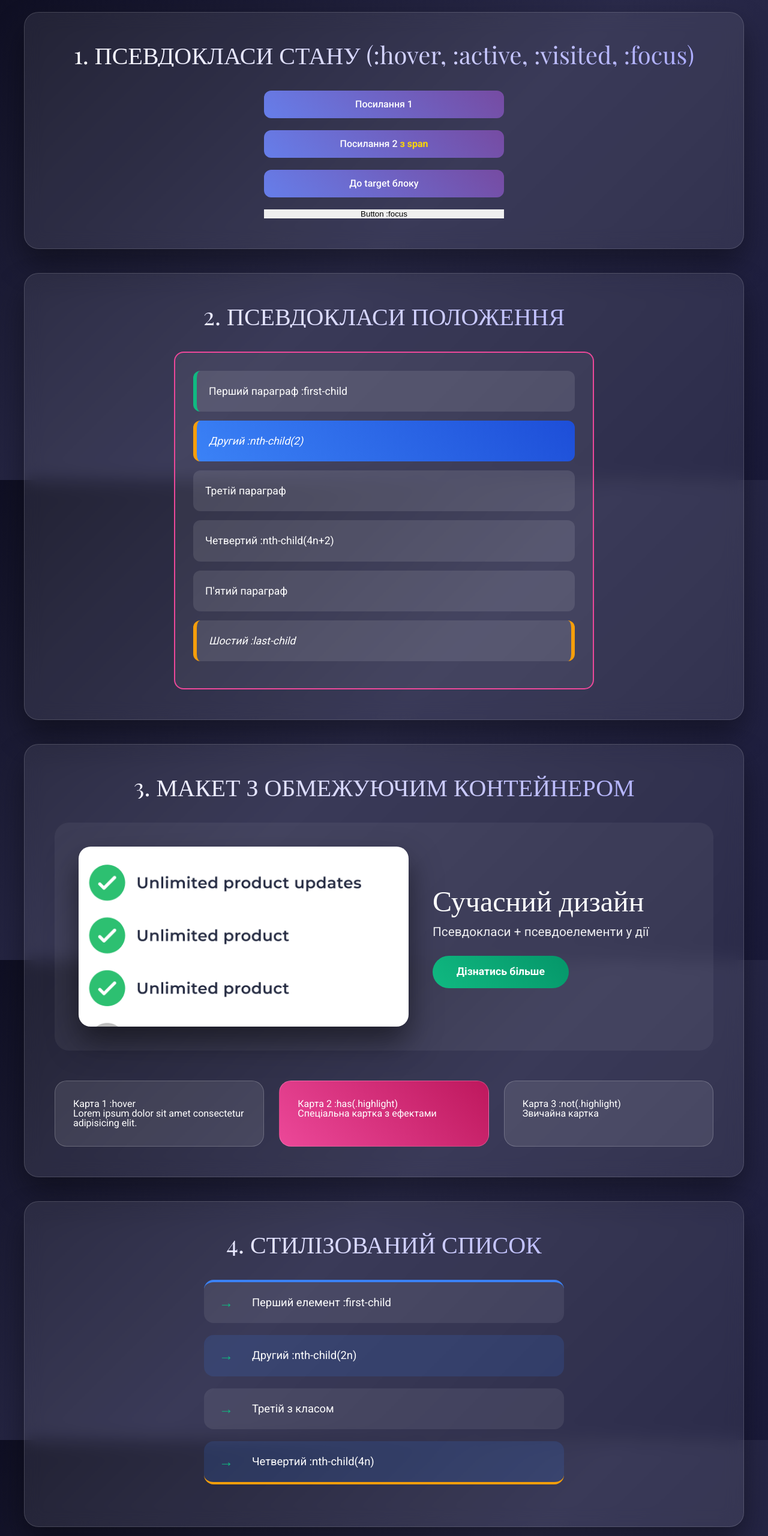
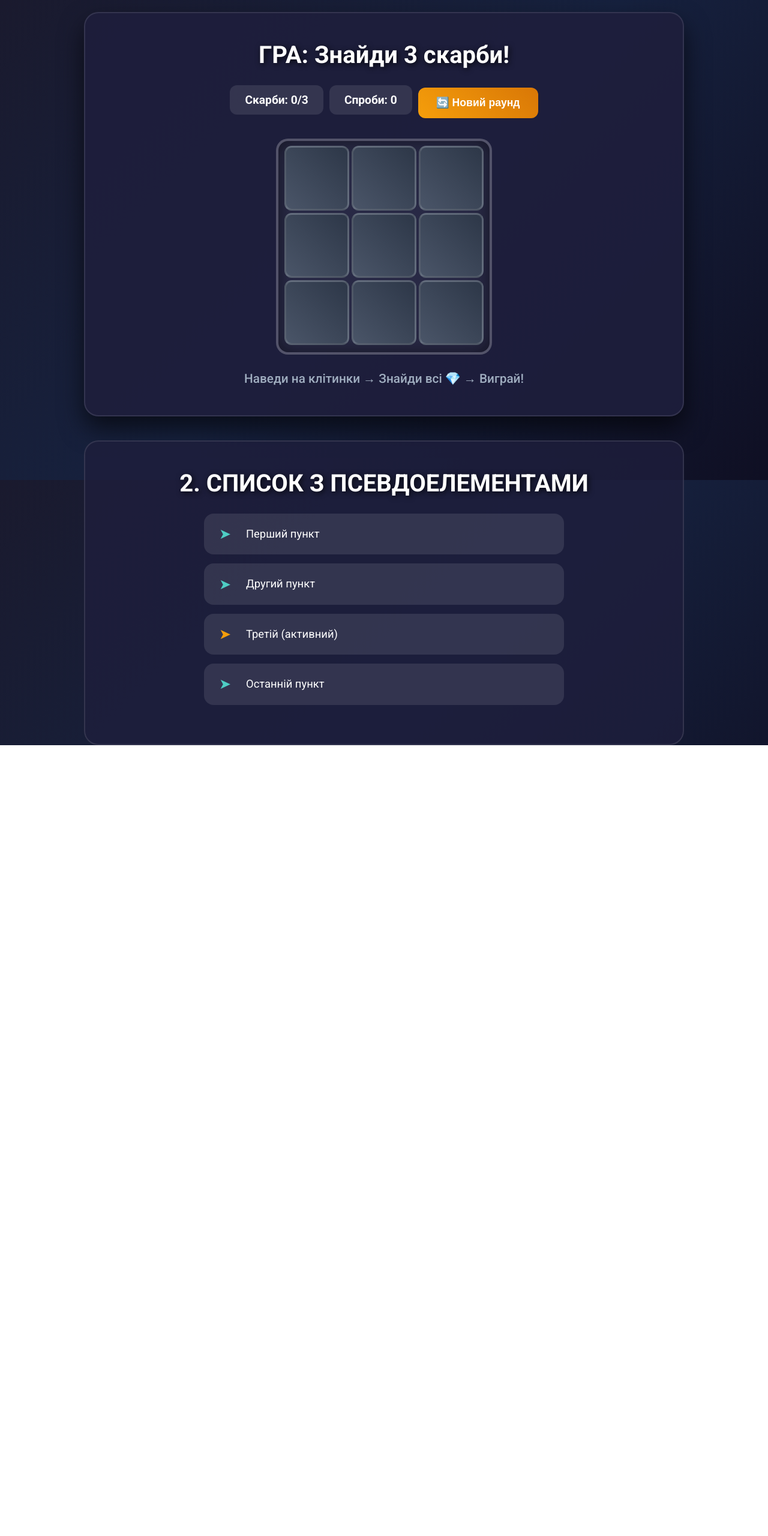
Before and after one commit to Slightlist/Homework, a plain HTML site: page Homework_07/index.html in a window 1280 px wide. Shown: the top 2560 px of the page at 60% size. After the commit the page ends 1242 px from the top, so only its background shows below. Drawn offline with nearby package versions, Linux system fonts and the light colour scheme.

Commit message:
Add files via upload

```diff
--- a/Homework_07/css/style.css
+++ b/Homework_07/css/style.css
@@ -1,231 +1,232 @@
-/* ШРИФТИ */
-@import url("https://fonts.googleapis.com/css2?family=Roboto:wght@400;500;700&display=swap");
-@import url("https://fonts.googleapis.com/css2?family=Playfair+Display:wght@400&display=swap");
+@import url('https://fonts.googleapis.com/css2?family=Roboto:wght@400;500;700&display=swap');
 
-/* ОСНОВНІ */
+/* ОСНОВНИЙ ФОН */
 body {
-    font-family: "Roboto", sans-serif;
-    background: linear-gradient(135deg, #0f0f23 0%, #2a2a4a 50%, #1a1a3a 100%);
-    color: #fff;
+    font-family: 'Roboto', sans-serif;
+    background: linear-gradient(135deg, #1a1a2e 0%, #16213e 50%, #0f0f23 100%);
+    color: #ffffff;
     padding: 20px;
     min-height: 100vh;
 }
 
-/* ОБМЕЖУЮЧИЙ КОНТЕЙНЕР */
 .container {
-    max-width: 1200px;
+    max-width: 1000px;
     margin: 0 auto;
 }
 
 .section-title {
-    font-family: 'Playfair Display', serif;
     font-size: 2.5rem;
     text-align: center;
-    margin-bottom: 40px;
-    background: linear-gradient(45deg, #fff, #a8a8ff);
-    -webkit-background-clip: text;
-    -webkit-text-fill-color: transparent;
-    background-clip: text;
+    margin-bottom: 30px;
+    color: #ffffff;
+    text-shadow: 2px 2px 10px rgba(0,0,0,0.8);
+    font-weight: 700;
 }
 
-/* СЕКЦІЇ */
-.demo-section, .position-section, .mockup-section,
-.list-section, .target-section, .experiments {
-    background: rgba(255,255,255,0.08);
-    backdrop-filter: blur(15px);
+/* ГРА СЕКЦІЯ */
+.game-section {
+    background: rgba(30, 30, 60, 0.9);
     border-radius: 24px;
     padding: 50px;
     margin-bottom: 40px;
-    border: 1px solid rgba(255,255,255,0.15);
+    border: 2px solid rgba(255,255,255,0.1);
+    box-shadow: 0 20px 40px rgba(0,0,0,0.6);
+    text-align: center;
+}
+
+/* GAME INFO - inline-block */
+.game-info {
+    font-size: 0;
+    text-align: center;
+    margin-bottom: 30px;
+}
+
+.score, .tries {
+    display: inline-block;
+    padding: 15px 25px;
+    background: rgba(255,255,255,0.1);
+    border-radius: 12px;
+    margin: 0 10px 10px 0;
+    font-size: 1.2rem;
+    font-weight: 600;
+    vertical-align: middle;
+}
+
+.reset-btn {
+    display: inline-block;
+    padding: 15px 30px;
+    background: linear-gradient(45deg, #f59e0b, #d97706);
+    border: none;
+    border-radius: 12px;
+    color: white;
+    font-size: 1.1rem;
+    font-weight: 600;
+    cursor: pointer;
+    transition: all 0.3s ease;
+    vertical-align: middle;
+}
+
+.reset-btn:hover {
+    transform: scale(1.05);
+    box-shadow: 0 10px 25px rgba(245,158,11,0.5);
+}
+
+/* ГРА 3x3 */
+.game-board {
+    width: 360px;
+    height: 360px;
+    margin: 0 auto 30px;
+    background: rgba(255,255,255,0.05);
+    border-radius: 20px;
+    border: 4px solid rgba(255,255,255,0.2);
+    font-size: 0;
+    padding: 6px;
+    box-shadow: inset 0 0 30px rgba(0,0,0,0.5);
+    line-height: 0;
+    transition: opacity 0.5s ease;
+}
+
+.game-cell {
+    display: inline-block;
+    width: 108px;
+    height: 108px;
+    background: linear-gradient(45deg, #4a5568, #2d3748);
+    border: 3px solid rgba(255,255,255,0.15);
+    border-radius: 12px;
+    cursor: pointer;
+    transition: all 0.4s ease;
+    position: relative;
+    vertical-align: top;
+    margin: 2px;
+}
+
+.game-cell:hover {
+    transform: scale(1.1);
+    background: linear-gradient(45deg, #667eea, #764ba2);
+    border-color: #ffd700;
+    box-shadow: 0 15px 35px rgba(102,126,234,0.7);
+    z-index: 10;
+}
+
+.game-cell--treasure::before {
+    content: "💎";
+    position: absolute;
+    top: 50%;
+    left: 50%;
+    transform: translate(-50%, -50%);
+    font-size: 2.8rem;
+    opacity: 0;
+    transition: all 0.4s ease;
+}
+
+.game-cell--treasure:hover::before {
+    opacity: 1;
+    animation: treasureGlow 1s infinite;
+}
+
+@keyframes treasureGlow {
+    0%, 100% { transform: translate(-50%, -50%) scale(1); text-shadow: 0 0 10px #f59e0b; }
+    50% { transform: translate(-50%, -50%) scale(1.3); text-shadow: 0 0 30px #f59e0b, 0 0 40px #ffd700; }
+}
+
+.game-rules {
+    font-size: 1.3rem;
+    color: #a0aec0;
+    font-weight: 500;
+}
+
+/* ✅ WIN SCREEN */
+.win-screen {
+    display: none; /* прихований за замовчуванням */
+    background: linear-gradient(45deg, rgba(245,158,11,0.95), rgba(217,119,6,0.95));
+    border-radius: 24px;
+    padding: 60px 40px;
+    margin-top: 30px;
+    border: 4px solid #ffd700;
+    box-shadow: 0 30px 60px rgba(245,158,11,0.6);
+    animation: winSlideIn 0.8s ease;
+    text-align: center;
+}
+
+@keyframes winSlideIn {
+    0% { transform: scale(0.8) translateY(50px); opacity: 0; }
+    100% { transform: scale(1) translateY(0); opacity: 1; }
+}
+
+.win-screen__content {
+    max-width: 600px;
+    margin: 0 auto;
+}
+
+.win-screen__emoji {
+    font-size: 4rem;
+    margin-bottom: 20px;
+    animation: celebrate 2s infinite;
+}
+
+@keyframes celebrate {
+    0%, 100% { transform: scale(1) rotate(0deg); }
+    25% { transform: scale(1.2) rotate(5deg); }
+    75% { transform: scale(1.2) rotate(-5deg); }
+}
+
+.win-screen__title {
+    font-size: 3rem;
+    font-weight: 700;
+    margin-bottom: 20px;
+    text-shadow: 3px 3px 10px rgba(0,0,0,0.5);
+    color: #fff;
+}
+
+.win-screen__text {
+    font-size: 1.4rem;
+    margin-bottom: 40px;
+    color: #fff;
+    font-weight: 500;
+}
+
+.win-screen__buttons {
+    font-size: 0; /* inline-block */
+}
+
+.win-btn {
+    display: inline-block;
+    padding: 20px 40px;
+    border-radius: 50px;
+    font-size: 1.2rem;
+    font-weight: 700;
+    border: none;
+    cursor: pointer;
+    transition: all 0.3s ease;
+    vertical-align: middle;
+    margin: 0 15px 10px 0;
+}
+
+.win-btn--play {
+    background: linear-gradient(45deg, #10b981, #059669);
+    color: white;
+    box-shadow: 0 15px 35px rgba(16,185,129,0.5);
+}
+
+.win-btn--share {
+    background: linear-gradient(45deg, #3b82f6, #1d4ed8);
+    color: white;
+    box-shadow: 0 15px 35px rgba(59,130,246,0.5);
+}
+
+.win-btn:hover {
+    transform: translateY(-5px) scale(1.05);
     box-shadow: 0 25px 50px rgba(0,0,0,0.4);
 }
 
-/* 1. ПСЕВДОКЛАСИ СТАНУ */
-.links-demo {
-    display: flex;
-    flex-direction: column;
-    gap: 20px;
-    max-width: 400px;
-    margin: 0 auto;
+/* СПИСОК */
+.list-section {
+    background: rgba(30, 30, 60, 0.8);
+    border-radius: 24px;
+    padding: 50px;
+    border: 2px solid rgba(255,255,255,0.1);
 }
 
-.link {
-    padding: 15px 25px;
-    background: linear-gradient(45deg, #667eea, #764ba2);
-    border-radius: 12px;
-    font-weight: 500;
-    text-align: center;
-    transition: all 0.3s ease;
-    position: relative;
-}
-
-.link:hover {
-    background: linear-gradient(45deg, #764ba2, #667eea);
-    transform: translateY(-5px);
-    box-shadow: 0 20px 40px rgba(102,126,234,0.4);
-}
-
-.link:active {
-    transform: translateY(0) scale(0.98);
-    background: linear-gradient(45deg, #5a67d8, #4c51bf);
-}
-
-.link:visited {
-    background: linear-gradient(45deg, #805ad5, #9f7aea);
-}
-
-.link:focus-visible {
-    outline: 3px solid #fff;
-    outline-offset: 3px;
-}
-
-.link span {
-    font-weight: 700;
-    color: #ffd700;
-}
-
-.link:hover span {
-    color: #ffeb3b;
-}
-
-.button-demo:focus-visible {
-    outline: 3px solid #4ade80;
-    outline-offset: 3px;
-}
-
-/* 2. ПОЛОЖЕННЯ */
-.text-block {
-    max-width: 700px;
-    margin: 0 auto;
-    background: rgba(255,255,255,0.05);
-    padding: 30px;
-    border-radius: 16px;
-}
-
-.text-block p {
-    padding: 20px;
-    margin-bottom: 15px;
-    background: rgba(255,255,255,0.1);
-    border-radius: 12px;
-    font-size: 1.1rem;
-    line-height: 1.6;
-}
-
-.text-block p:first-child {
-    border-left: 6px solid #10b981;
-}
-
-.text-block p:last-child {
-    border-right: 6px solid #f59e0b;
-}
-
-.text-block p:nth-child(2) {
-    background: linear-gradient(45deg, #3b82f6, #1d4ed8);
-}
-
-.text-block p:nth-of-type(4n+2) {
-    font-style: italic;
-    border-left: 6px solid #f59e0b;
-}
-
-.text-block .highlight {
-    background: linear-gradient(45deg, #ec4899, #db2777);
-}
-
-.text-block:not(.highlight) {
-    border: 2px solid rgba(255,255,255,0.3);
-}
-
-.text-block:has(.highlight) {
-    border: 2px solid #ec4899;
-}
-
-/* 3. МАКЕТ */
-.hero {
-    display: flex;
-    align-items: center;
-    gap: 40px;
-    margin-bottom: 50px;
-    padding: 40px;
-    background: rgba(255,255,255,0.05);
-    border-radius: 24px;
-}
-
-.hero-image {
-    flex-shrink: 0;
-    width: 550px;
-    height: 300px;
-    object-fit: cover;
-    border-radius: 20px;
-    box-shadow: 0 25px 50px rgba(0,0,0,0.5);
-    transition: all 0.4s ease;
-}
-
-.hero:hover .hero-image {
-    transform: scale(1.05) rotate(2deg);
-}
-
-.hero-content {
-    flex: 1;
-}
-
-.hero-title {
-    font-family: 'Playfair Display', serif;
-    font-size: 3rem;
-    margin-bottom: 20px;
-    font-weight: 400;
-}
-
-.hero-text {
-    font-size: 1.3rem;
-    margin-bottom: 30px;
-    opacity: 0.9;
-}
-
-.hero-btn {
-    display: inline-block;
-    padding: 18px 40px;
-    background: linear-gradient(45deg, #10b981, #059669);
-    border-radius: 50px;
-    font-size: 1.1rem;
-    font-weight: 600;
-    transition: all 0.3s ease;
-}
-
-.hero-btn:hover {
-    transform: translateY(-3px);
-    box-shadow: 0 20px 40px rgba(16,185,129,0.4);
-}
-
-.cards-grid {
-    display: grid;
-    grid-template-columns: repeat(auto-fit, minmax(320px, 1fr));
-    gap: 25px;
-}
-
-.card {
-    padding: 30px;
-    background: rgba(255,255,255,0.1);
-    border-radius: 20px;
-    transition: all 0.3s ease;
-    border: 1px solid rgba(255,255,255,0.2);
-}
-
-.card:hover {
-    transform: translateY(-15px) rotate(1deg);
-    background: rgba(255,255,255,0.2);
-    box-shadow: 0 30px 60px rgba(0,0,0,0.4);
-}
-
-.card.highlight {
-    background: linear-gradient(45deg, #ec4899, #be185d);
-}
-
-.card:has(.highlight) {
-    border: 2px solid #ec4899;
-}
-
-/* 4. СПИСОК */
 .custom-list {
     max-width: 600px;
     margin: 0 auto;
@@ -233,130 +234,52 @@ body {
 
 .list-item {
     position: relative;
-    padding: 25px 30px 25px 80px;
-    margin-bottom: 20px;
-    background: rgba(255,255,255,0.08);
+    padding: 25px 30px 25px 70px;
+    margin-bottom: 15px;
+    background: rgba(255,255,255,0.1);
     border-radius: 16px;
+    transition: all 0.3s ease;
     font-size: 1.15rem;
-    transition: all 0.3s ease;
+    color: #ffffff;
 }
 
 .list-item:hover {
-    transform: translateX(15px);
-    background: rgba(255,255,255,0.15);
+    background: rgba(255,255,255,0.2);
+    transform: translateX(10px);
 }
 
 .list-item::before {
-    content: "→";
+    content: "➤";
     position: absolute;
     left: 25px;
     top: 50%;
     transform: translateY(-50%);
     font-size: 1.5rem;
-    font-weight: bold;
-    color: #10b981;
+    color: #4ecdc4;
     transition: all 0.3s ease;
 }
 
 .list-item:hover::before {
-    color: #059669;
+    color: #ff6b6b;
     transform: translateY(-50%) scale(1.2);
 }
 
-.list-item:first-child {
-    border-top: 4px solid #3b82f6;
+.list-item--active::before {
+    content: "➤";
+    color: #f59e0b;
+    animation: starPulse 1s infinite;
 }
 
-.list-item:last-child {
-    border-bottom: 4px solid #f59e0b;
-}
-
-.list-item:nth-child(2n) {
-    background: rgba(59,130,246,0.15);
-}
-
-/* 5. TARGET */
-#target-block:target {
-    background: linear-gradient(45deg, #f59e0b, #d97706);
-    animation: targetPulse 0.6s ease;
-}
-
-@keyframes targetPulse {
-    0% { transform: scale(1); }
-    50% { transform: scale(1.05); }
-    100% { transform: scale(1); }
-}
-
-.target-box {
-    padding: 40px;
-    text-align: center;
-    font-size: 2rem;
-    font-weight: 700;
-    background: rgba(255,255,255,0.2);
-    border-radius: 16px;
-    margin-top: 20px;
-}
-
-/* 6. ЕКСПЕРИМЕНТИ */
-.exp-buttons {
-    display: flex;
-    gap: 20px;
-    justify-content: center;
-    flex-wrap: wrap;
-}
-
-.exp-btn {
-    padding: 20px 35px;
-    border-radius: 16px;
-    font-weight: 600;
-    font-size: 1.1rem;
-    transition: all 0.4s ease;
-    position: relative;
-    overflow: hidden;
-}
-
-.exp-btn::before {
-    content: "";
-    position: absolute;
-    top: 0;
-    left: -100%;
-    width: 100%;
-    height: 100%;
-    background: linear-gradient(90deg, transparent, rgba(255,255,255,0.3), transparent);
-    transition: left 0.5s;
-}
-
-.exp-btn:hover::before {
-    left: 100%;
-}
-
-.exp1 {
-    background: linear-gradient(45deg, #8b5cf6, #a855f7);
-}
-
-.exp2 {
-    background: linear-gradient(45deg, #06b6d4, #0891b2);
-}
-
-.exp3 {
-    background: linear-gradient(45deg, #10b981, #059669);
-    border: none;
-}
-
-.exp-btn:hover {
-    transform: translateY(-8px) scale(1.05);
-    box-shadow: 0 25px 50px rgba(0,0,0,0.4);
+@keyframes starPulse {
+    0%, 100% { transform: translateY(-50%) scale(1); }
+    50% { transform: translateY(-50%) scale(1.3); }
 }
 
 /* РЕСПОНСИВ */
 @media (max-width: 768px) {
-    .hero {
-        flex-direction: column;
-        text-align: center;
-    }
-
-    .hero-image {
-        width: 250px;
-        height: 250px;
-    }
+    .game-board { width: 270px; height: 270px; }
+    .game-cell { width: 78px; height: 78px; margin: 1px; }
+    .section-title { font-size: 2rem; }
+    .score, .tries, .reset-btn, .win-btn { display: block; margin: 5px auto; }
+    .win-screen__title { font-size: 2rem; }
 }
--- a/Homework_07/index.html
+++ b/Homework_07/index.html
@@ -3,100 +3,117 @@
 <head>
     <meta charset="UTF-8">
     <meta name="viewport" content="width=device-width, initial-scale=1.0">
-    <title>Урок 7 – Домашка (Псевдокласи + Псевдоелементи)</title>
+    <title>Урок 7 – Гра Hover (З Win Screen)</title>
 
-    <!-- ШРИФТИ З УРОКУ -->
     <link rel="preconnect" href="https://fonts.googleapis.com">
     <link rel="preconnect" href="https://fonts.gstatic.com" crossorigin>
     <link href="https://fonts.googleapis.com/css2?family=Roboto:wght@400;500;700&display=swap" rel="stylesheet">
-    <link href="https://fonts.googleapis.com/css2?family=Playfair+Display:wght@400&display=swap" rel="stylesheet">
 
     <link rel="stylesheet" href="css/reset.css">
-    <link rel="stylesheet" href="css/fonts.css">
     <link rel="stylesheet" href="css/style.css">
 </head>
 <body>
     <div class="container">
-        <!-- 1. ПСЕВДОКЛАСИ СТАНУ -->
-        <section class="demo-section">
-            <h1 class="section-title">1. ПСЕВДОКЛАСИ СТАНУ (:hover, :active, :visited, :focus)</h1>
+        <!-- 1. ГРА HOVER З РАХУНКОМ -->
+        <section class="game-section">
+            <h1 class="section-title">ГРА: Знайди 3 скарби!</h1>
+            <div class="game-info">
+                <span class="score">Скарби: <span class="score-number">0</span>/3</span>
+                <span class="tries">Спроби: <span class="tries-number">0</span></span>
+                <button class="reset-btn" onclick="resetGame()">🔄 Новий раунд</button>
+            </div>
+            <div class="game-board" id="gameBoard">
+                <!-- Клітинки генеруються JS -->
+            </div>
+            <p class="game-rules">Наведи на клітинки → Знайди всі 💎 → Виграй!</p>
 
-            <div class="links-demo">
-                <a href="https://google.com" class="link link-1">Посилання 1</a>
-                <a href="https://google.sk" class="link link-2">Посилання 2 <span>з span</span></a>
-                <a href="#target-block" class="link link-3">До target блоку</a>
-                <button class="button-demo">Button :focus</button>
-            </div>
-        </section>
+            <!-- ✅ WIN SCREEN (прихований за замовчуванням) -->
+            <div class="win-screen" id="winScreen">
+                <div class="win-screen__content">
+                    <h2 class="win-screen__title">ВІТАЮ! ТИ ВИГРАВ!</h2>
+                    <p class="win-screen__text">Ви знайшли всі 3 скарби за <span id="final-tries">0</span> спроби</p>
+                    <div class="win-screen__buttons">
 
-        <!-- 2. ПСЕВДОКЛАСИ ПОЛОЖЕННЯ -->
-        <section class="position-section">
-            <h2 class="section-title">2. ПСЕВДОКЛАСИ ПОЛОЖЕННЯ</h2>
-            <div class="text-block">
-                <p>Перший параграф :first-child</p>
-                <p class="highlight">Другий :nth-child(2)</p>
-                <p>Третій параграф</p>
-                <p>Четвертий :nth-child(4n+2)</p>
-                <p>П'ятий параграф</p>
-                <p>Шостий :last-child</p>
-            </div>
-        </section>
 
-        <!-- 3. МАКЕТ З image.png -->
-        <section class="mockup-section">
-            <h2 class="section-title">3. МАКЕТ З ОБМЕЖУЮЧИМ КОНТЕЙНЕРОМ</h2>
-            <div class="hero">
-                <img src="img/image.png" alt="Головне зображення" class="hero-image">
-                <div class="hero-content">
-                    <h3 class="hero-title">Сучасний дизайн</h3>
-                    <p class="hero-text">Псевдокласи + псевдоелементи у дії</p>
-                    <a href="#" class="hero-btn">Дізнатись більше</a>
-                </div>
-            </div>
-
-            <div class="cards-grid">
-                <div class="card">
-                    <h3>Карта 1 :hover</h3>
-                    <p>Lorem ipsum dolor sit amet consectetur adipisicing elit.</p>
-                </div>
-                <div class="card highlight">
-                    <h3>Карта 2 :has(.highlight)</h3>
-                    <p>Спеціальна картка з ефектами</p>
-                </div>
-                <div class="card">
-                    <h3>Карта 3 :not(.highlight)</h3>
-                    <p>Звичайна картка</p>
+                    </div>
                 </div>
             </div>
         </section>
+          <!-- 2. СПИСОК З ::before -->
+        <section class="list-section">
+            <h2 class="section-title">2. СПИСОК З ПСЕВДОЕЛЕМЕНТАМИ</h2>
+            <ul class="custom-list">
+                <li class="list-item">Перший пункт</li>
+                <li class="list-item">Другий пункт</li>
+                <li class="list-item list-item--active">Третій (активний)</li>
+                <li class="list-item">Останній пункт</li>
 
-        <!-- 4. СПИСОК -->
-        <section class="list-section">
-            <h2 class="section-title">4. СТИЛІЗОВАНИЙ СПИСОК</h2>
-            <ul class="custom-list">
-                <li class="list-item">Перший елемент :first-child</li>
-                <li class="list-item">Другий :nth-child(2n)</li>
-                <li class="list-item highlight">Третій з класом</li>
-                <li class="list-item">Четвертий :nth-child(4n)</li>
+
             </ul>
         </section>
+    </div>
 
-        <!-- 5. TARGET БЛОК -->
-        <section id="target-block" class="target-section">
-            <h2 class="section-title">5. :target БЛОК</h2>
-            <p>Цей блок показує ефект :target від посилання вище</p>
-            <div class="target-box">TARGET активний!</div>
-        </section>
+    <script>
+        const treasures = [2, 5, 8]; // скарби на позиціях 3,6,9
+        let score = 0;
+        let tries = 0;
 
-        <!-- 6. ЕКСПЕРИМЕНТИ -->
-        <section class="experiments">
-            <h2 class="section-title">6. ЕКСПЕРИМЕНТИ</h2>
-            <div class="exp-buttons">
-                <a href="#" class="exp-btn exp1">::before</a>
-                <a href="#" class="exp-btn exp2">::after</a>
-                <button class="exp-btn exp3">Кнопка</button>
-            </div>
-        </section>
-    </div>
+        function initGame() {
+            const board = document.getElementById('gameBoard');
+            board.innerHTML = '';
+
+            for(let i = 0; i < 9; i++) {
+                const cell = document.createElement('div');
+                cell.className = 'game-cell';
+                cell.dataset.index = i;
+
+                if(treasures.includes(i)) {
+                    cell.classList.add('game-cell--treasure');
+                }
+
+                cell.addEventListener('mouseenter', function() {
+                    tries++;
+                    document.querySelector('.tries-number').textContent = tries;
+
+                    if(treasures.includes(parseInt(this.dataset.index))) {
+                        score++;
+                        document.querySelector('.score-number').textContent = score;
+                        this.style.background = 'linear-gradient(45deg, #f59e0b, #d97706)';
+
+                        if(score === 3) {
+                            showWinScreen();
+                        }
+                    }
+                });
+
+                board.appendChild(cell);
+            }
+        }
+
+        function showWinScreen() {
+            document.getElementById('final-tries').textContent = tries;
+            document.getElementById('winScreen').style.display = 'block';
+            document.querySelector('.game-board').style.opacity = '0.5';
+        }
+
+        function resetGame() {
+            score = 0;
+            tries = 0;
+            document.querySelector('.score-number').textContent = '0';
+            document.querySelector('.tries-number').textContent = '0';
+            document.getElementById('winScreen').style.display = 'none';
+            document.querySelector('.game-board').style.opacity = '1';
+            initGame();
+        }
+
+        function shareWin() {
+            const text = ` Я виграв гру! Знайшов 3 скарби за ${tries} спроб!`;
+            navigator.clipboard.writeText(text).then(() => {
+                alert('📋 Текст скопійовано! Поділись перемогою!');
+            });
+        }
+
+        initGame();
+    </script>
 </body>
 </html>
```
